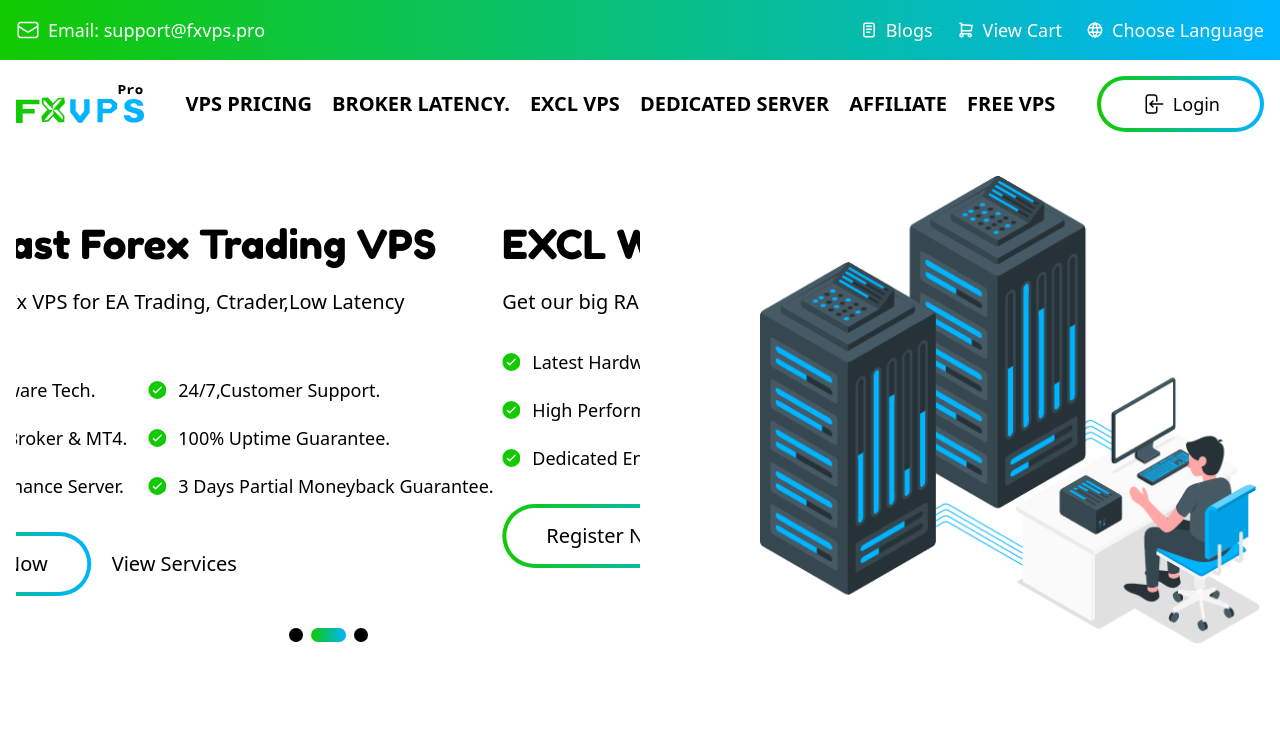
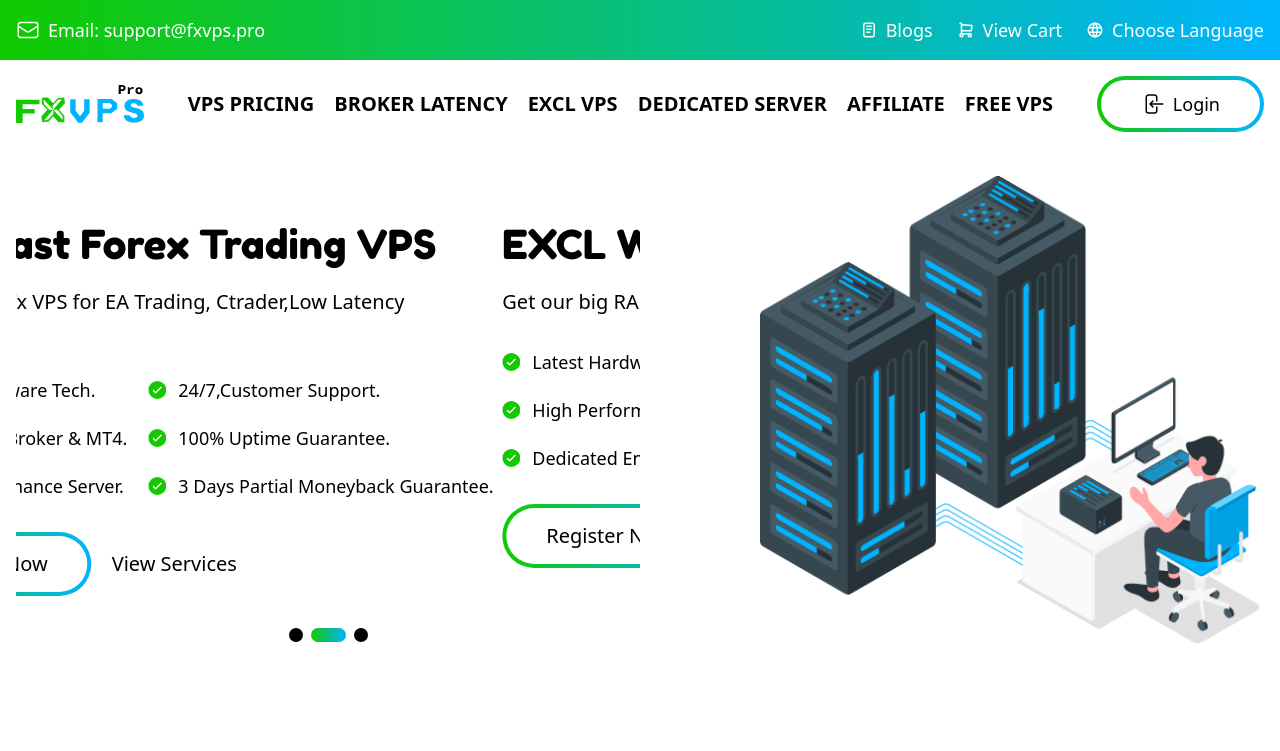
Before and after one commit to Jahangirruet/fxvps2, a Nuxt app in the folder my-app/: page / in a window 1280 px wide. Shown: the top 751 px of the page. Built offline with nearby package versions, Linux system fonts and the light colour scheme.

Commit message:
. removed

```diff
--- a/my-app/components/TheNavbar.vue
+++ b/my-app/components/TheNavbar.vue
@@ -113,7 +113,7 @@
                 <li>
                   <NuxtLink to="/ultra-low-latency-vps">
                     <span class="font-bold text-base xl:text-xl text-black">
-                      BROKER LATENCY.
+                      BROKER LATENCY
                     </span>
                   </NuxtLink>
                 </li>
--- a/my-app/pages/index.vue
+++ b/my-app/pages/index.vue
@@ -2259,11 +2259,9 @@
         </div>
       </div>
     </section>
-    <!-- </main> -->
   </NuxtLayout>
 </template>
 <script>
-//import customjs from './custom'
 export default {
   name: "IndexPage",
   head() {
@@ -2274,7 +2272,6 @@
           src: "https://cdn.jsdelivr.net/npm/swiper@8/swiper-bundle.min.js",
         },
       ],
-      //customjs,
     };
   },
   data() {
```
